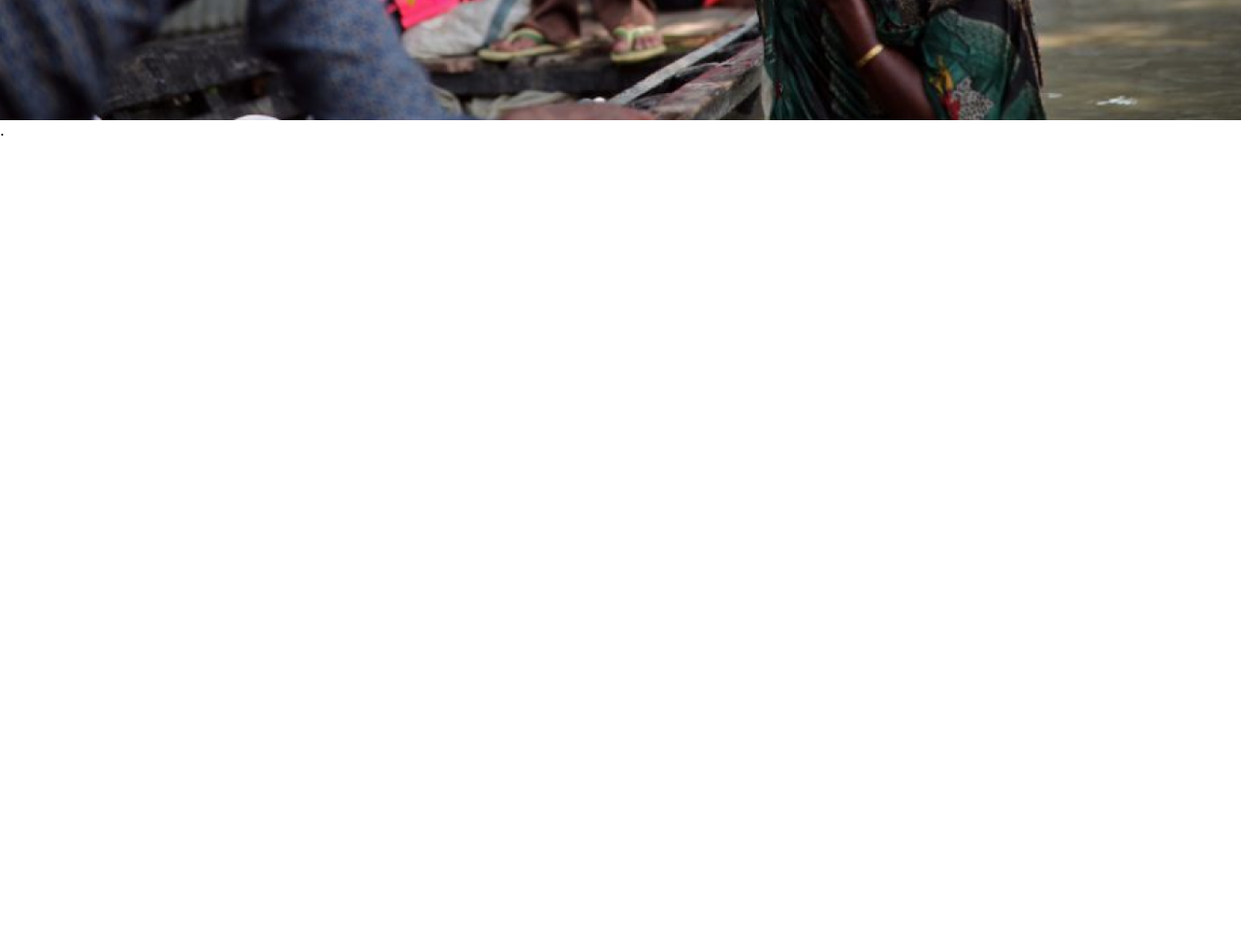
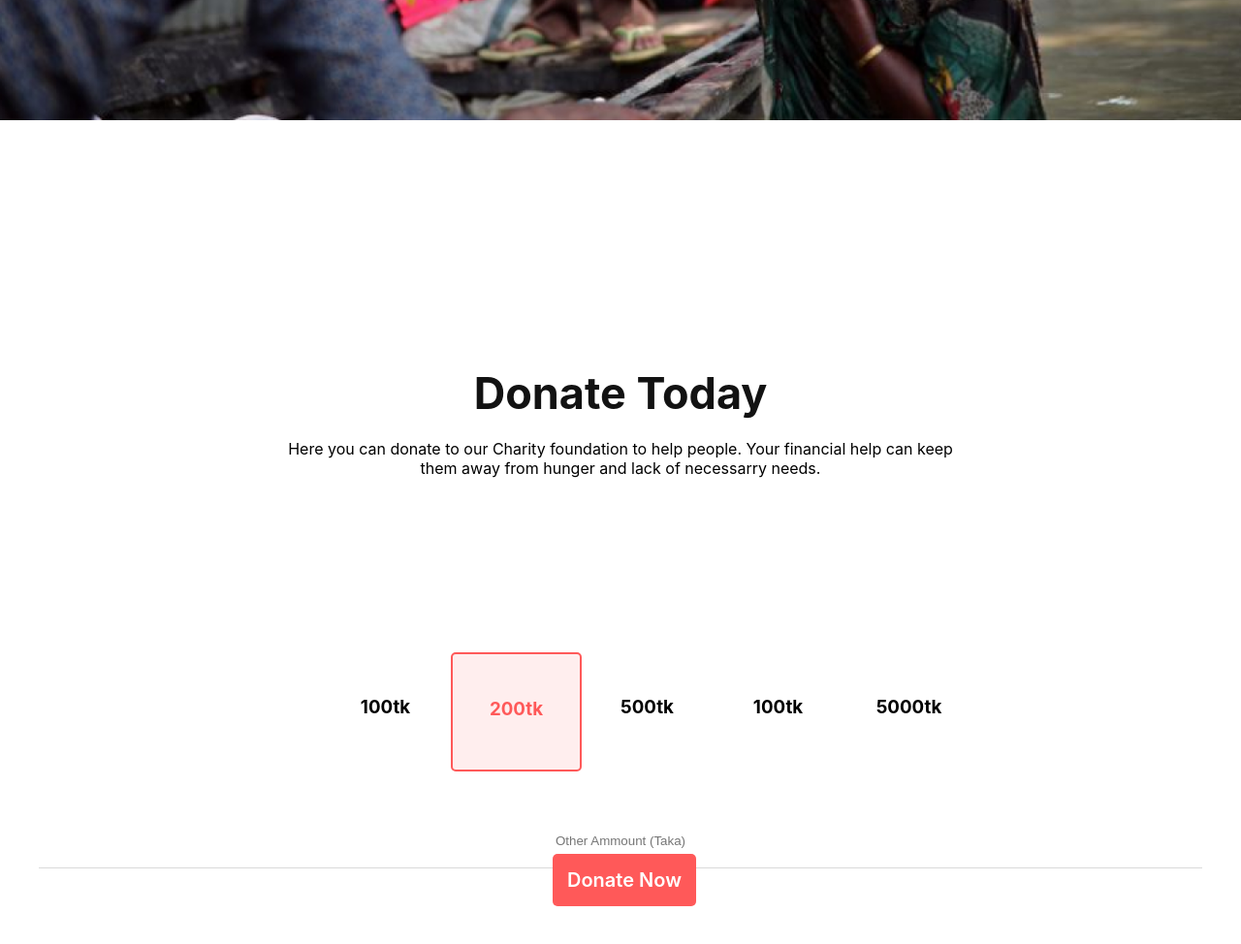
Before and after one commit to farhan-farabi/donate-today, a plain HTML site: page index.html in a window 1280 px wide. Shown: the part 500-1474 px from the top of the page at 97% size. Before the commit the page ends 800 px from the top, so only its background shows below. Drawn offline with Linux system fonts and the light colour scheme.

Commit message:
website till half

```diff
--- a/css/style.css
+++ b/css/style.css
@@ -7,6 +7,10 @@
 
 body {
     font-family: 'Inter';
+}
+
+.d-flex {
+    display: flex;
 }
 
 .full-container {
@@ -24,6 +28,7 @@ body {
     background-size: cover;
     background-position: center;
     padding: 175px 307px 175px 307px;
+    margin-bottom: 125px;
 }
 
 .banner h1 {
@@ -56,3 +61,91 @@ body {
     border-radius: 5px;
     margin-left: 320px;
 }
+
+/* Header End */
+.donation-heading {
+    padding: 130px 0 130px;
+}
+
+.donation-heading h2 {
+    font-family: 'Inter';
+    font-style: normal;
+    font-weight: 700;
+    font-size: 45px;
+    line-height: 54px;
+    color: #121212;
+    padding-bottom: 20px;
+}
+
+.donation-heading {
+    text-align: center;
+}
+
+.donation-heading h2 {
+    color: #121212;
+    font-weight: 700;
+    font-size: 45px;
+    line-height: 54px;
+}
+
+.donation-heading p {
+    padding-bottom: 50px;
+}
+
+.donation-card {
+    margin-left: 290px;
+}
+
+.donation-card .card {
+    height: 123px;
+    width: 135px;
+    text-align: center;
+    cursor: pointer;
+    margin-bottom: 60px;
+}
+
+.donation-card .card h3 {
+    padding-top: 45px;
+}
+
+#active {
+    background-color: #FFEEEE;
+    border: 2px solid #FF5959;
+    border-radius: 5px;
+}
+
+#active h3 {
+    color: #FF5959;
+}
+.donate-today{
+    margin-bottom: 90px;
+}
+.donate-today input {
+    width: 100%;
+    border: none;
+    border-bottom: 1px solid #DADADA;
+    text-align: center;
+    padding-bottom: 20px;
+}
+
+.donate-today input ::placeholder {
+    font-weight: 400;
+    font-size: 18px;
+    line-height: 28px;
+    text-align: center;
+    color: #707070;
+}
+.donate-today a{
+    text-decoration: none;
+    font-weight: 600;
+    font-size: 20px;
+    line-height: 24px;
+    color: #FFFFFF;
+    height: 55px;
+    width: 160px;
+    padding: 15px 15px 15px 15px;
+    background-color: #FF5959;
+    border-radius: 5px;
+    margin-left: 530px;
+    margin-top: 50px;
+}
--- a/index.html
+++ b/index.html
@@ -22,7 +22,23 @@
         </div>
     </section>
     <main>
-        .
+        <div class="full-container">
+            <div class="donate-today container">
+                <div class="donation-heading">
+                    <h2>Donate Today</h2>
+                    <p>Here you can donate to our Charity foundation to help people. Your financial help can keep <br> them away from hunger and lack of necessarry needs. </p>
+                </div>
+                <div class="donation-card d-flex">
+                    <div class="card"><h3>100tk</h3></div>
+                    <div id="active" class="card"><h3>200tk</h3></div>
+                    <div class="card"><h3>500tk</h3></div>
+                    <div class="card"><h3>100tk</h3></div>
+                    <div class="card"><h3>5000tk</h3></div>
+                </div>
+                <input placeholder="Other Ammount (Taka)" type="text">
+                <a target="_blank" href="https://help.unicef.org/bd/bangladesh-floods">Donate Now</a>
+            </div>
+        </div>
     </main>
 </body>
 
```
